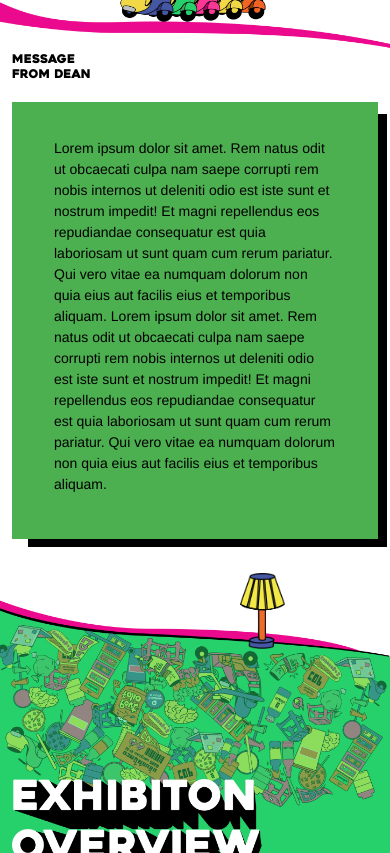
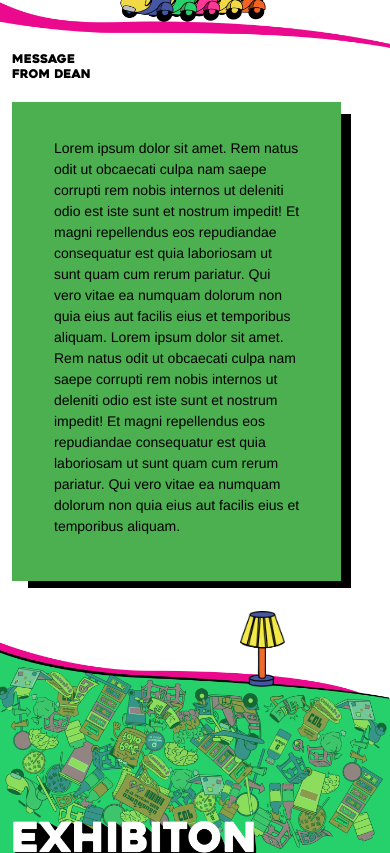
Before and after one commit to matthew-frontend/CDP, a plain HTML site: page index.html in a window 390 px wide. Shown: the part 1112-1965 px from the top of the page. Drawn offline with nearby package versions, Linux system fonts and the light colour scheme.

Commit message:
Edit Defect

```diff
--- a/assets/sass/style.scss
+++ b/assets/sass/style.scss
@@ -709,11 +709,12 @@ main {
   position: relative;
   .control-padding{
     padding-left: 120px;
+    @media (max-width: 1024px) {
+      padding-left: 40px;
+    }
     @media (max-width: 991px) {
-      padding-left: 50px;
-    }
-    @media (max-width: 768px) {
       padding-left: 0;
+      padding-right: 10%;
     }
   }
   & .text-1-2 {
@@ -780,17 +781,17 @@ main {
     right: 27vw;
     bottom: -21vh;
     z-index: 5;
-    @media (max-width: 991px) {
+    @media (max-width: 1024px) {
       width: 90px;
-      bottom: -15vh;
+      bottom: -8vh;
     }
     @media (max-width: 768px) {
       width: 60px;
-      bottom: -10vh;
+      bottom: -8vh;
     }
     @media (max-width: 500px) {
       width: 45px;
-      bottom: -6vh;
+      bottom: -5.5vh;
     }
   }
 
```
Also changed, not shown: assets/css/main.css, 1 other file.
